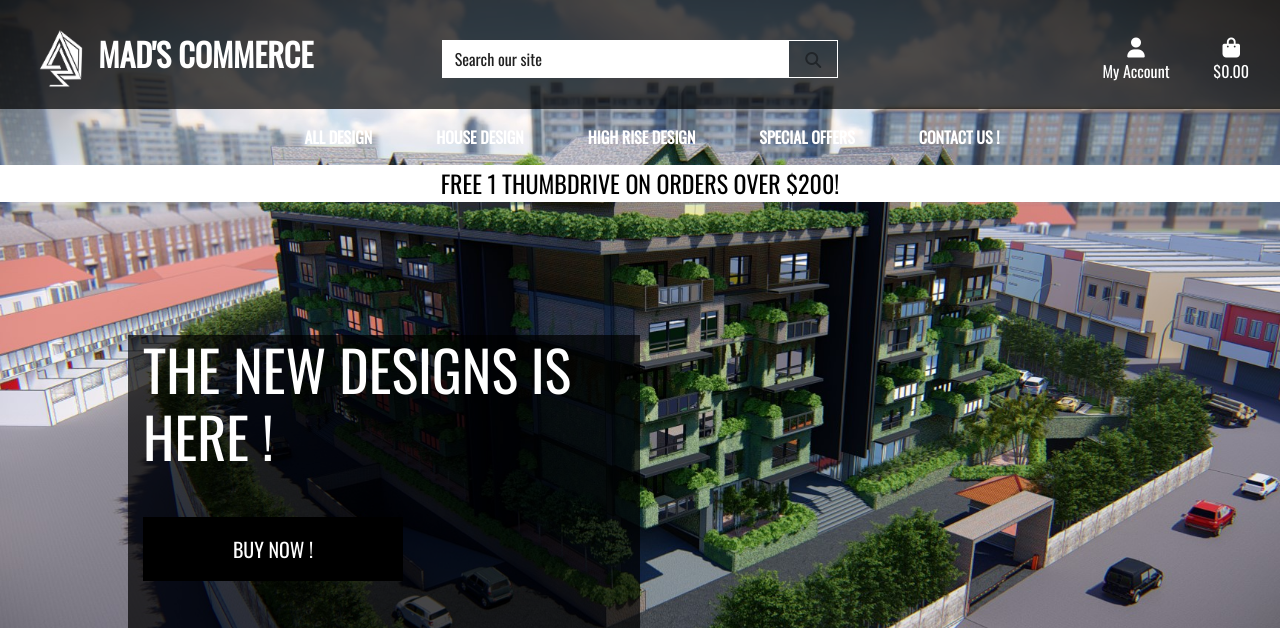
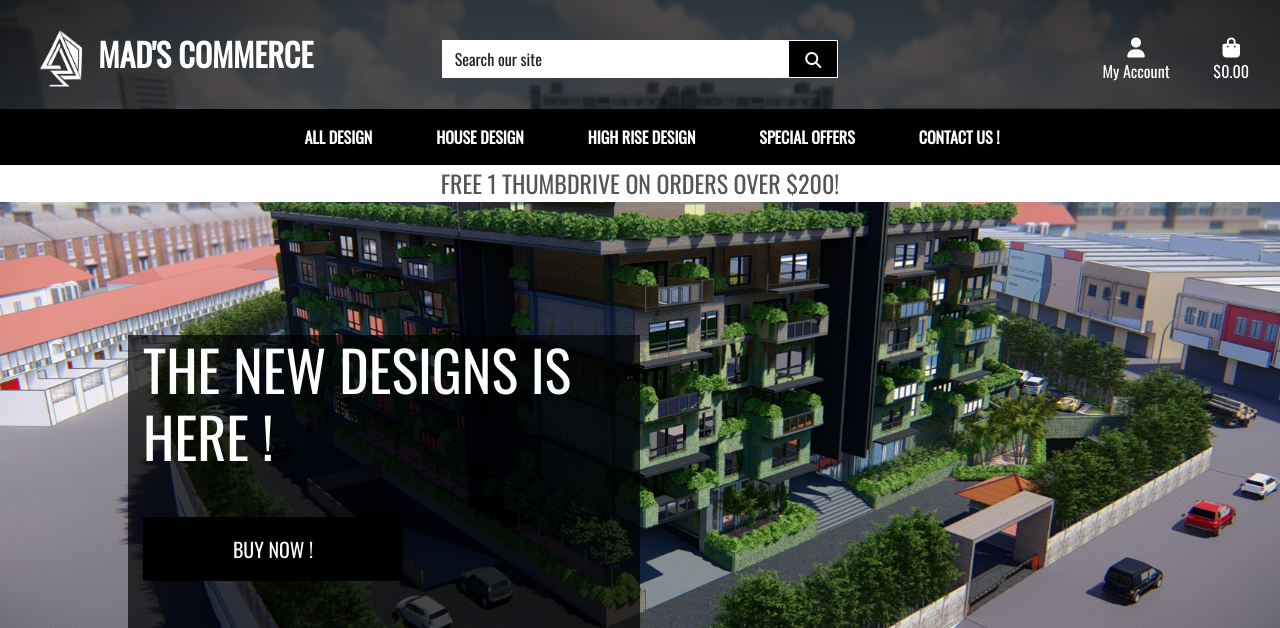
Before and after one commit to kugared94/E-commerce-project, a Django app: page / in a window 1280 px wide. Shown: the top 628 px of the page. Run offline with Django 3.2, Linux system fonts and the light colour scheme; some libraries are stand-ins or nearby versions.

Commit message:
black white

```diff
--- a/static/css/base.css
+++ b/static/css/base.css
@@ -68,8 +68,8 @@ img {
     color: black;
 }
 
-.text-black {
-    color: #000 !important;
+.text-white {
+    color: rgb(255, 255, 255) !important;
 }
 
 .border-black {
--- a/templates/base.html
+++ b/templates/base.html
@@ -56,10 +56,10 @@
 
             <div class="col-12 col-lg-4 my-auto py-1 py-lg-0">
                 <form method="GET" action="{% url 'products' %}">
-                    <div class="input-group w-100">
+                    <div class="input-group w-100 text-white">
                         <input class="form-control border border-white rounded-0" type="text" name="q" placeholder="Search our site">
                         <div class="input-group-append">
-                            <button class="form-control btn btn-white border border-white rounded-0" type="submit">
+                            <button class="form-control btn btn-black border border-white rounded-0" type="submit">
                                 <span class="icon">
                                     <i class="fas fa-search"></i>
                                 </span>
@@ -113,7 +113,7 @@
 
         </div>
 
-        <div class="row bg-white-nav">
+        <div class="row bg-black-nav">
             <nav class="navbar navbar-expand-lg navbar-light w-100">
                 <button class="navbar-toggler" type="button" data-toggle="collapse" data-target="#main-nav" aria-controls="main-nav" aria-expanded="false" aria-label="Toggle navigation">
                     <span class="navbar-toggler-icon"></span>
```
